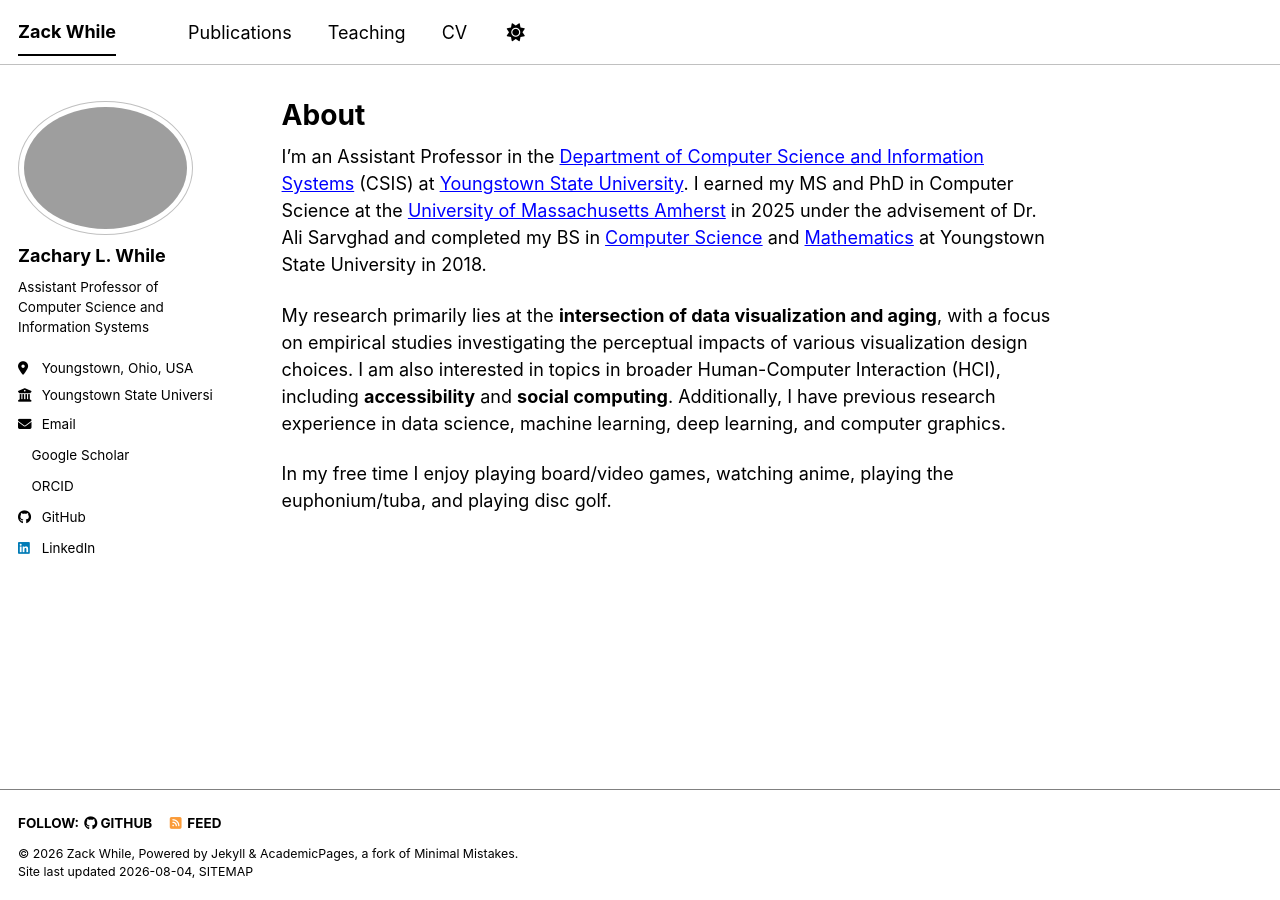
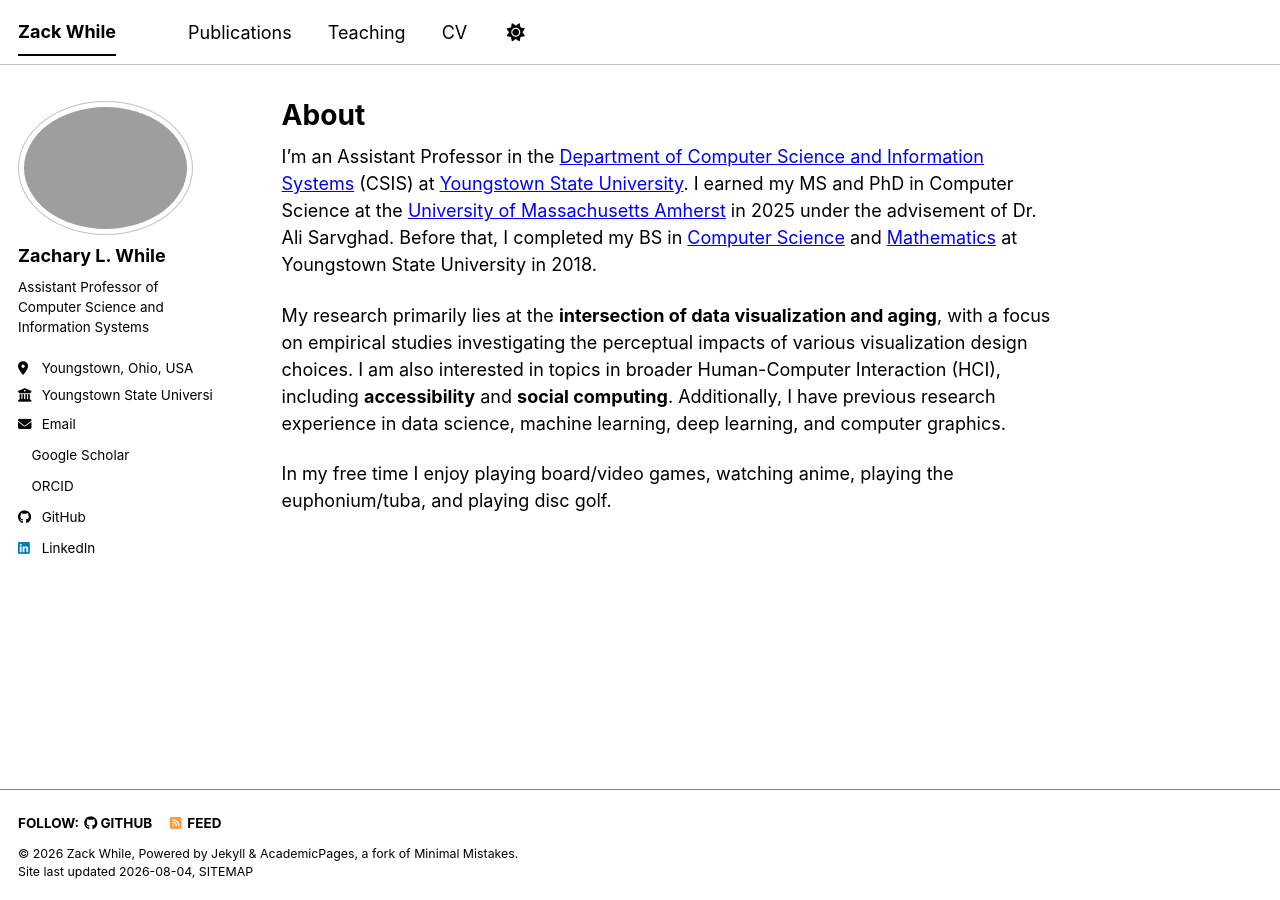
Before and after one commit to zwhile/zwhile.github.io, a Jekyll site: the page built from _pages/about.md, in a window 1280 px wide. Built offline with Jekyll 4.4.1, drawn with Linux system fonts in a browser that asks for light colours; a style sheet for code colours, icons or effects is not loaded.

Commit message:
Small update.

```diff
--- a/_pages/about.md
+++ b/_pages/about.md
@@ -7,7 +7,7 @@ redirect_from:
   - /about.html
 ---
 
-I'm an Assistant Professor in the [Department of Computer Science and Information Systems](https://academics.ysu.edu/computer-science-and-information-systems) (CSIS) at [Youngstown State University](https://ysu.edu/).  I earned my MS and PhD in Computer Science at the [University of Massachusetts Amherst](https://www.cics.umass.edu/) in 2025 under the advisement of Dr. Ali Sarvghad and completed my BS in [Computer Science](https://academics.ysu.edu/computer-science-and-information-systems) and [Mathematics](https://academics.ysu.edu/mathematics-and-statistics) at Youngstown State University in 2018.
+I'm an Assistant Professor in the [Department of Computer Science and Information Systems](https://academics.ysu.edu/computer-science-and-information-systems) (CSIS) at [Youngstown State University](https://ysu.edu/).  I earned my MS and PhD in Computer Science at the [University of Massachusetts Amherst](https://www.cics.umass.edu/) in 2025 under the advisement of Dr. Ali Sarvghad.  Before that, I completed my BS in [Computer Science](https://academics.ysu.edu/computer-science-and-information-systems) and [Mathematics](https://academics.ysu.edu/mathematics-and-statistics) at Youngstown State University in 2018.
 
 My research primarily lies at the **intersection of data visualization and aging**, with a focus on empirical studies investigating the perceptual impacts of various visualization design choices.  I am also interested in topics in broader Human-Computer Interaction (HCI), including **accessibility** and **social computing**.  Additionally, I have previous research experience in data science, machine learning, deep learning, and computer graphics.
 
```
Also changed, not shown: _pages/cv.md (+0 -6 lines), _teaching/spring26-csci-6951.md (+1 -1 lines).
